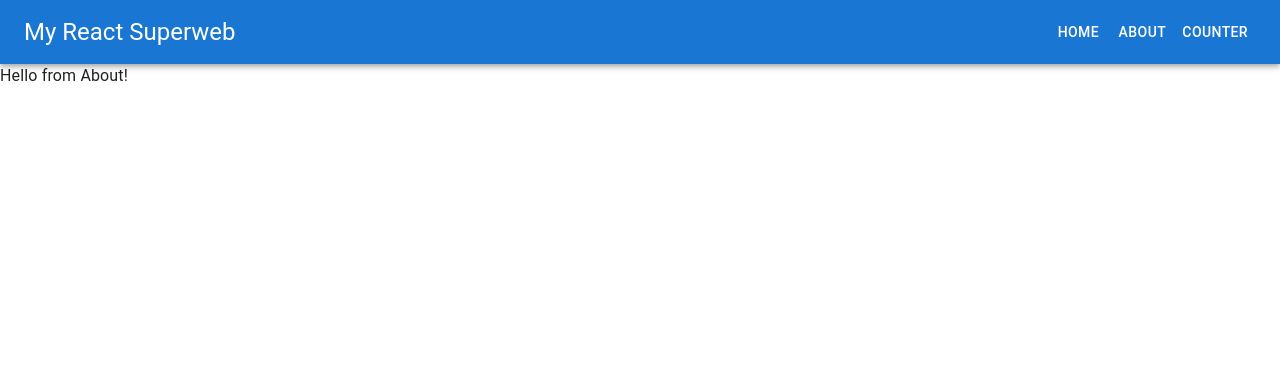
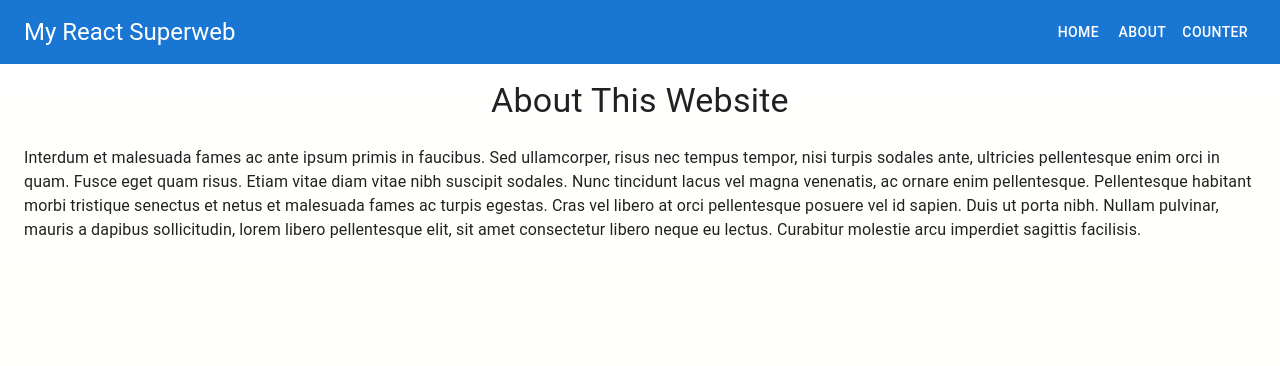
Before and after one commit to iamdejan/my-react-superweb, a React (Vite) app: page /about in a window 1280 px wide. Shown: the top 366 px of the page. Built offline with nearby package versions, Linux system fonts and the light colour scheme.

Commit message:
create gradient background

```diff
--- a/src/pages/About.tsx
+++ b/src/pages/About.tsx
@@ -1,3 +1,24 @@
+import { Container, Typography } from "@mui/material";
+
 export default function About(): JSX.Element {
-  return <div className="p-2">Hello from About!</div>;
+  return (
+    <Container
+      sx={{
+        backgroundColor: "rgb(255,255,255)",
+        background: "linear-gradient(180deg, rgba(255,255,255,1) 0%, rgba(255,255,237,1) 100%)",
+        minHeight:"100vh",
+        minWidth:"100%",
+        margin:"0",
+        padding:"0",
+      }}
+    >
+      <Typography variant="h4" align="center" paddingBottom={3} paddingTop={2}>
+        About This Website
+      </Typography>
+      <div>
+        Interdum et malesuada fames ac ante ipsum primis in faucibus. Sed ullamcorper, risus nec tempus tempor, nisi turpis sodales ante, ultricies pellentesque enim orci in quam. Fusce eget quam risus. Etiam vitae diam vitae nibh suscipit sodales. Nunc tincidunt lacus vel magna venenatis, ac ornare enim pellentesque. Pellentesque habitant morbi tristique senectus et netus et malesuada fames ac turpis egestas. Cras vel libero at orci pellentesque posuere vel id sapien. Duis ut porta nibh. Nullam pulvinar, mauris a dapibus sollicitudin, lorem libero pellentesque elit, sit amet consectetur libero neque eu lectus. Curabitur molestie arcu imperdiet sagittis facilisis.
+      </div>
+      {/* TODO: add papers to this page. */}
+    </Container>
+  );
 }
--- a/src/pages/Counter.tsx
+++ b/src/pages/Counter.tsx
@@ -1,4 +1,4 @@
-import { Button, Grid, Typography } from "@mui/material";
+import { Button, Container, Grid, Typography } from "@mui/material";
 import { useEffect, useRef, useState } from "react";
 
 export default function Counter(): JSX.Element {
@@ -27,8 +27,15 @@ export default function Counter(): JSX.Element {
   }, [count]);
 
   return (
-    <>
-      <Typography variant="h3" align="center" marginBottom={3}>Counter Page</Typography>
+    <Container sx={{
+      backgroundColor: "rgb(255,255,255)",
+      background: "linear-gradient(180deg, rgba(255,255,255,1) 0%, rgba(220,255,254,1) 100%)",
+      minHeight:"100vh",
+      minWidth:"100%",
+      margin:"0",
+      padding:"0",
+    }}>
+      <Typography variant="h4" align="center" paddingBottom={3} paddingTop={2}>Counter Page</Typography>
       <Grid container maxWidth="xl" spacing={0} direction="column" alignItems="center">
         <Grid item marginBottom={2}>
           <Button variant="contained" onClick={onClick}>
@@ -41,6 +48,6 @@ export default function Counter(): JSX.Element {
           </Button>
         </Grid>
       </Grid>
-    </>
+    </Container>
   );
 }
--- a/src/pages/Home.tsx
+++ b/src/pages/Home.tsx
@@ -31,8 +31,15 @@ const referenceList: ReferenceLink[] = [
 
 export default function Home(): JSX.Element {
   return (
-    <Container sx={{ backgroundColor: "rgba(128,128,128,0.5)", minHeight:"100vh", minWidth:"100%", margin:"0" ,padding:"0" }}>
-      <Typography variant="h5" sx={{py: 2}} align="center">My React Superweb</Typography>
+    <Container sx={{
+      backgroundColor: "rgb(255,255,255)",
+      background: "linear-gradient(180deg, rgba(255,255,255,1) 0%, rgba(255,243,250,1) 100%)",
+      minHeight:"100vh",
+      minWidth:"100%",
+      margin:"0",
+      padding:"0",
+    }}>
+      <Typography variant="h4" paddingY={2} align="center">My React Superweb</Typography>
 
       <Typography>
         This is a simple React website to fulfill my utilities, which are:
```
